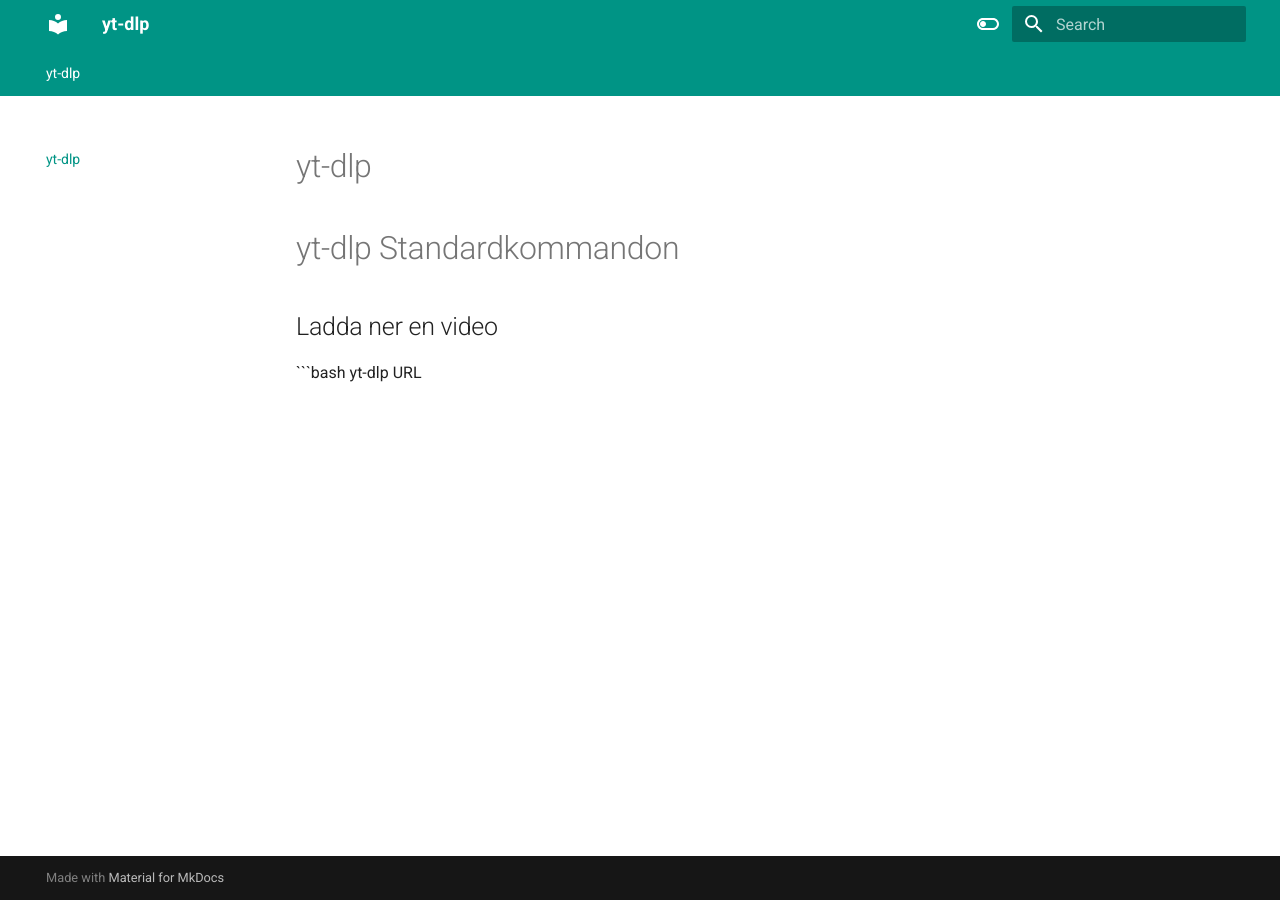
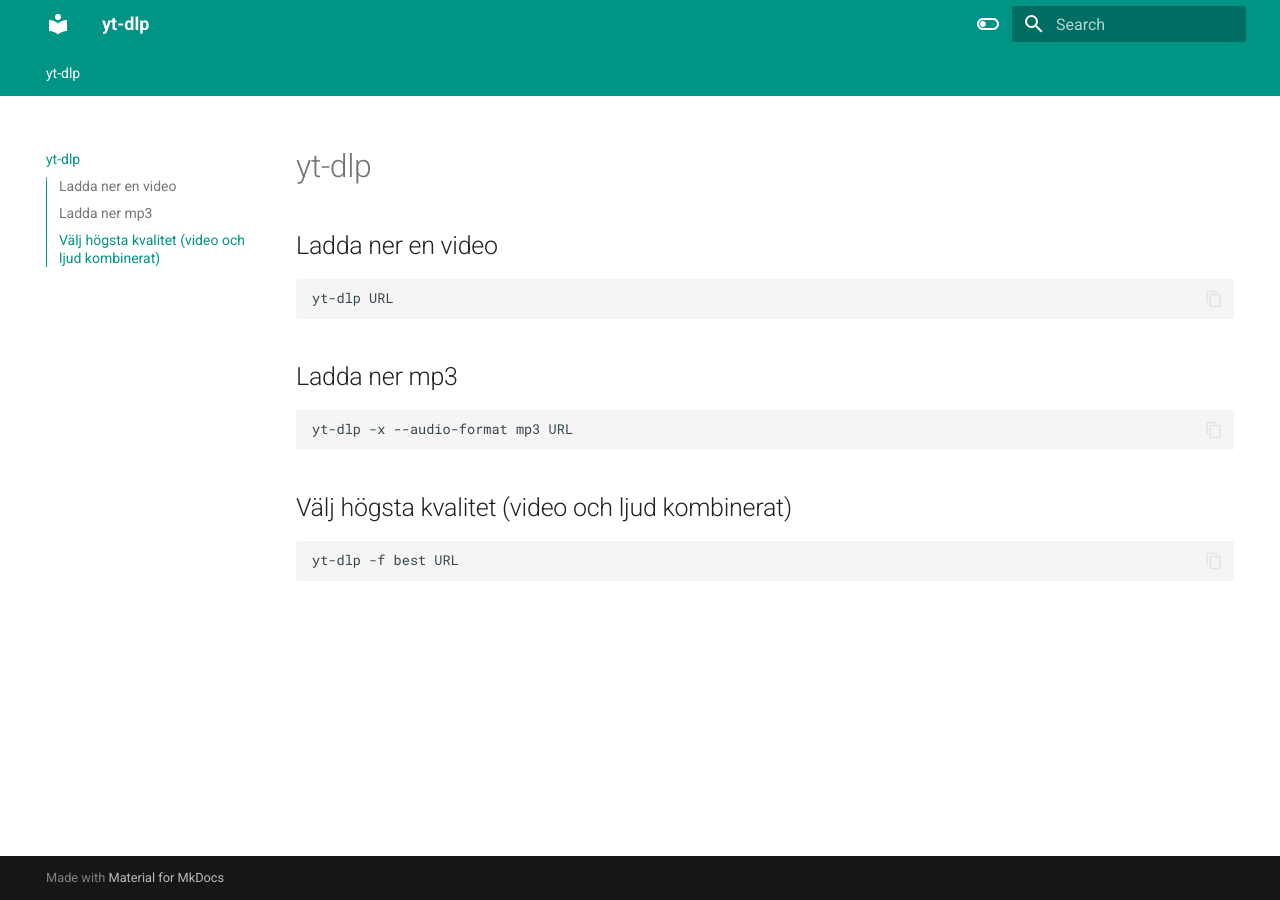
Before and after one commit to wahlstrommm/yt-dlp, an MkDocs documentation site: the page built from docs/index.md, in a window 1280 px wide. Built offline with MkDocs 1.6.1 and Material for MkDocs 9.7.7, drawn with Linux system fonts in a browser that asks for light colours.

Commit message:
Update md

````diff
--- a/docs/index.md
+++ b/docs/index.md
@@ -1,8 +1,19 @@
 # yt-dlp
 
+## Ladda ner en video
 
-# yt-dlp Standardkommandon
-
-## Ladda ner en video
 ```bash
 yt-dlp URL
+```
+
+## Ladda ner mp3
+
+```bash
+yt-dlp -x --audio-format mp3 URL
+```
+
+## Välj högsta kvalitet (video och ljud kombinerat)
+
+```bash
+yt-dlp -f best URL
+```
````
